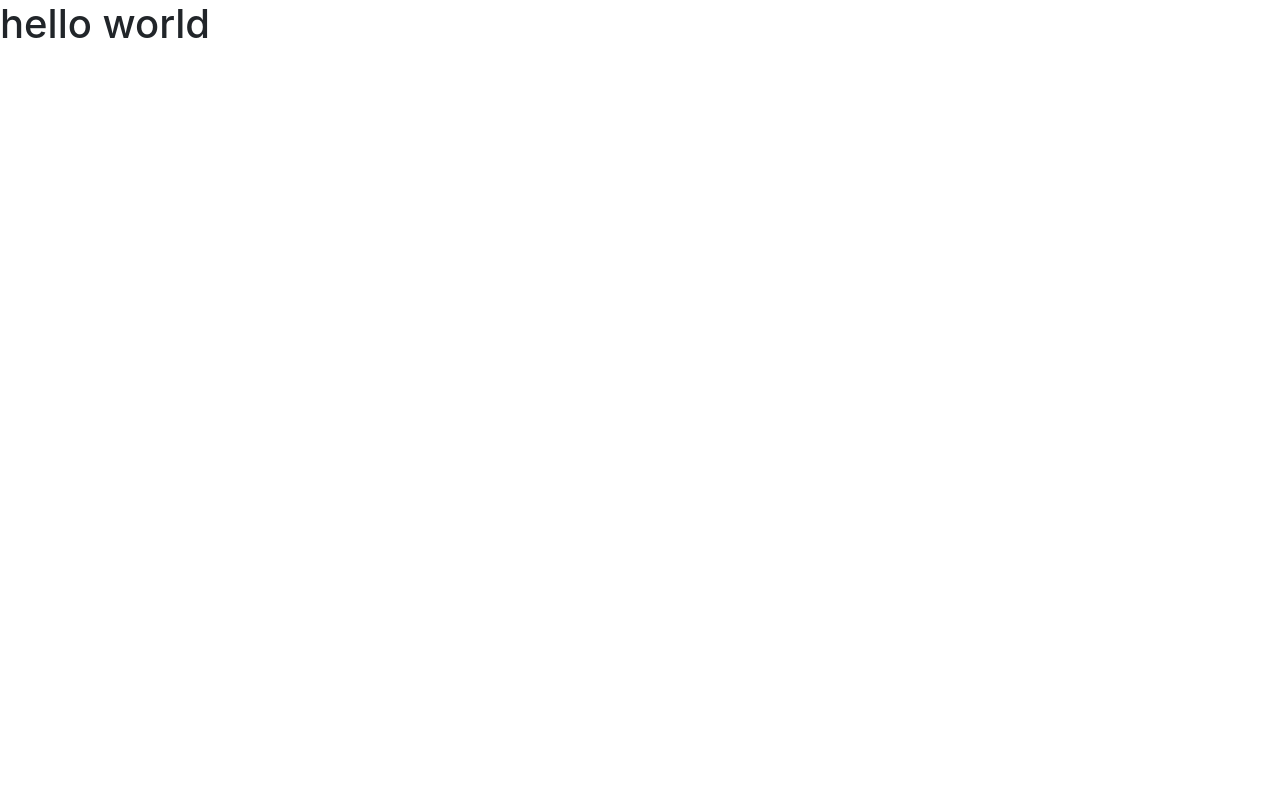
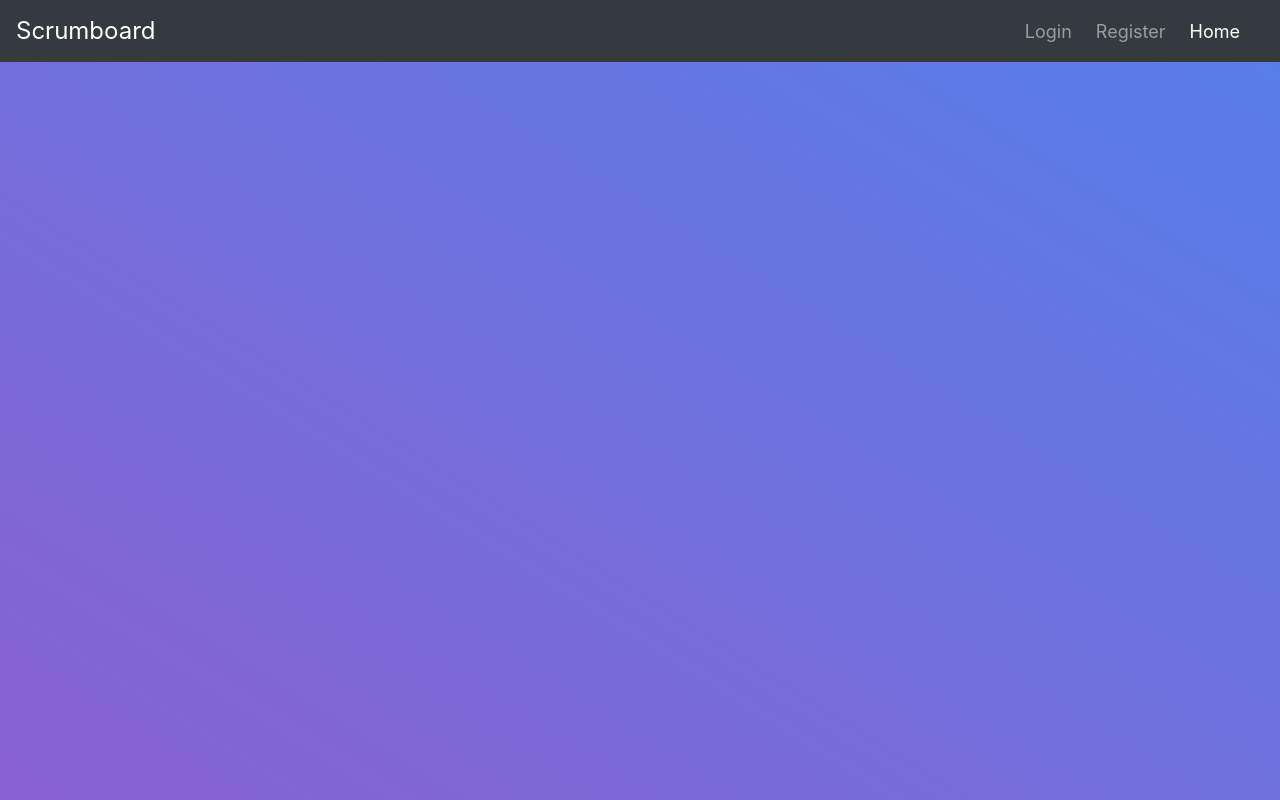
Before and after one commit to Scrumboard/Scrumboard, a Vue app in the folder scrumboard-web/: page / in a window 1280 px wide. Built offline with nearby package versions, Linux system fonts and the light colour scheme.

Commit message:
added menubar

```diff
--- a/scrumboard-web/src/App.vue
+++ b/scrumboard-web/src/App.vue
@@ -10,15 +10,16 @@ export default {
 }
 </script>
 
-// <style lang="scss">
+<style lang="scss">
 
-// // #app {
-// //   font-family: 'Avenir', Helvetica, Arial, sans-serif;
-// //   -webkit-font-smoothing: antialiased;
-// //   -moz-osx-font-smoothing: grayscale;
-// //   text-align: center;
-// //   color: #2c3e50;
-// //   margin-top: 60px;
-// // }
+@import "./src/styles/colors.scss";
 
-// </style>
+#app {
+  background: linear-gradient(to top right, $darkpurple 0%, $darkblue 100%);
+  height:100%;
+  width:100%;
+  position:absolute;
+  left:0px;
+  right:0px;
+}
+</style>
--- a/scrumboard-web/src/components/Landing.vue
+++ b/scrumboard-web/src/components/Landing.vue
@@ -1,14 +1,20 @@
 <template>
-  <h1> {{test}} </h1>
+  <div>
+    <menubar></menubar>
+  </div>
 </template>
 
 <script>
+import Menu from './shared/menu/Menu'
+
 export default {
   name: 'Landing',
+  components: {
+    'menubar': Menu
+  },
   data () {
     return {
-      msg: 'Welcome to the landing!',
-      test: 'hello world'
+      test: 'hello worldsss'
     }
   }
 }
@@ -18,7 +24,4 @@ export default {
 <style lang="scss" scoped>
 @import "./src/styles/colors.scss";
 
-a {
-  color: $lightgreen;
-}
 </style>
--- /dev/null
+++ b/scrumboard-web/src/components/shared/menu/Menu.vue
@@ -0,0 +1,57 @@
+<template>
+  <div class="pos-f-t">
+
+  <nav class="navbar navbar-dark bg-dark">
+    <a class="navbar-brand">Scrumboard</a>
+
+    <ul class="navbar-nav ml-auto d-flex flex-row">
+      <li class="nav-item mr-4">
+        <a class="nav-link" href="#">Login</a>
+      </li>
+      <li class="nav-item mr-4">
+        <a class="nav-link" href="#">Register</a>
+      </li>
+      <li class="nav-item active mr-4">
+        <a class="nav-link" href="#">Home</a>
+      </li>
+    </ul>
+
+    <!-- <button class="navbar-toggler align-right" type="button" data-toggle="collapse" data-target="#navbarToggleExternalContent" aria-controls="navbarToggleExternalContent" aria-expanded="false" aria-label="Toggle navigation">
+      <span class="navbar-toggler-icon"></span>
+    </button> -->
+  </nav>
+
+    <div class="collapse" id="navbarToggleExternalContent">
+    <div class="bg-dark p-2">
+      <p class="text-white">Collapsed content</p>
+    </div>
+  </div>
+
+</div>
+</template>
+
+<script>
+export default {
+  name: 'Menu',
+  data () {
+    return {
+      msg: 'Hello menu!'
+    }
+  }
+}
+</script>
+
+<!-- Add "scoped" attribute to limit CSS to this component only -->
+<style lang="scss" scoped>
+@import "./src/styles/colors.scss";
+
+.nav-item {
+    font-size:18px;
+}
+
+.navbar-brand {
+    font-size:24px;
+    color:white!important;
+}
+
+</style>
--- a/scrumboard-web/src/main.js
+++ b/scrumboard-web/src/main.js
@@ -3,7 +3,6 @@
 import Vue from 'vue'
 import App from './App'
 import router from './router'
-import Landing from './components/Landing'
 
 Vue.config.productionTip = false
 
@@ -14,10 +13,3 @@ new Vue({
   components: { App },
   template: '<App/>'
 })
-
-new Vue({
-  el: '#landing',
-  router,
-  components: {Landing},
-  template: '<Landing/>'
-})
--- a/scrumboard-web/src/styles/colors.scss
+++ b/scrumboard-web/src/styles/colors.scss
@@ -1 +1,6 @@
-$lightgreen: #42b983;
+$lightblue: #84CEEB;
+$blue: #5AB9EA;
+$darkblue: #5680E9;
+
+$lightpurple: #c1c8E4;
+$darkpurple: #8860D0;
```
